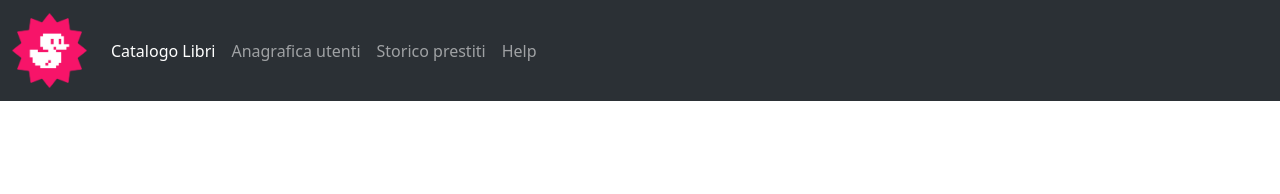
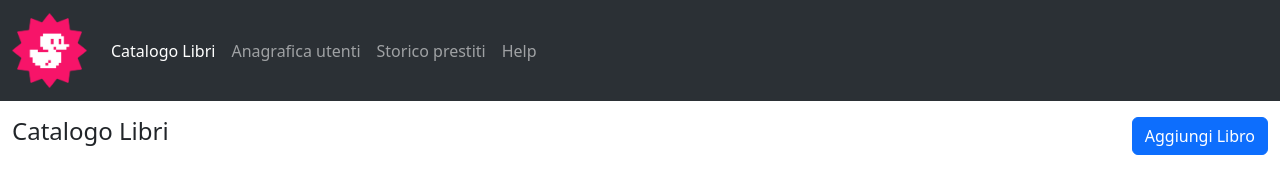
Before and after one commit to LorenzoLemmi/html-css-bootstrap-dashboard, a plain HTML site: page index.html in a window 1280 px wide. Drawn offline with nearby package versions, Linux system fonts and the light colour scheme.

Commit message:
fix: H1 and button desktop

```diff
--- a/index.html
+++ b/index.html
@@ -11,8 +11,9 @@
 
 <body>
 
-    <!--Navbar-->
     <header>
+
+        <!--Navbar-->
         <nav class="navbar navbar-expand-lg bg-body-tertiary" data-bs-theme="dark">
             <div class="container-fluid">
             <a class="navbar-brand" href="#"><img src="./img/duck.png" alt="Logo"></a>
@@ -37,10 +38,24 @@
             </div>
             </div>
         </nav>
+        <!--End-->
+
     </header>
-    <!--End-->
+
+    <main class="container-xxl">
+
+        <!--H1 and button-->
+        <section class="row pt-3">
+            <h1 class="col fs-4">Catalogo Libri</h1>
+            <div class="col text-end">
+                <a class="btn btn-primary" href="#" role="button">Aggiungi Libro</a>
+            </div>
+        </section>
+        <!--End-->
 
 
+
+    </main>
 
 
 
```
